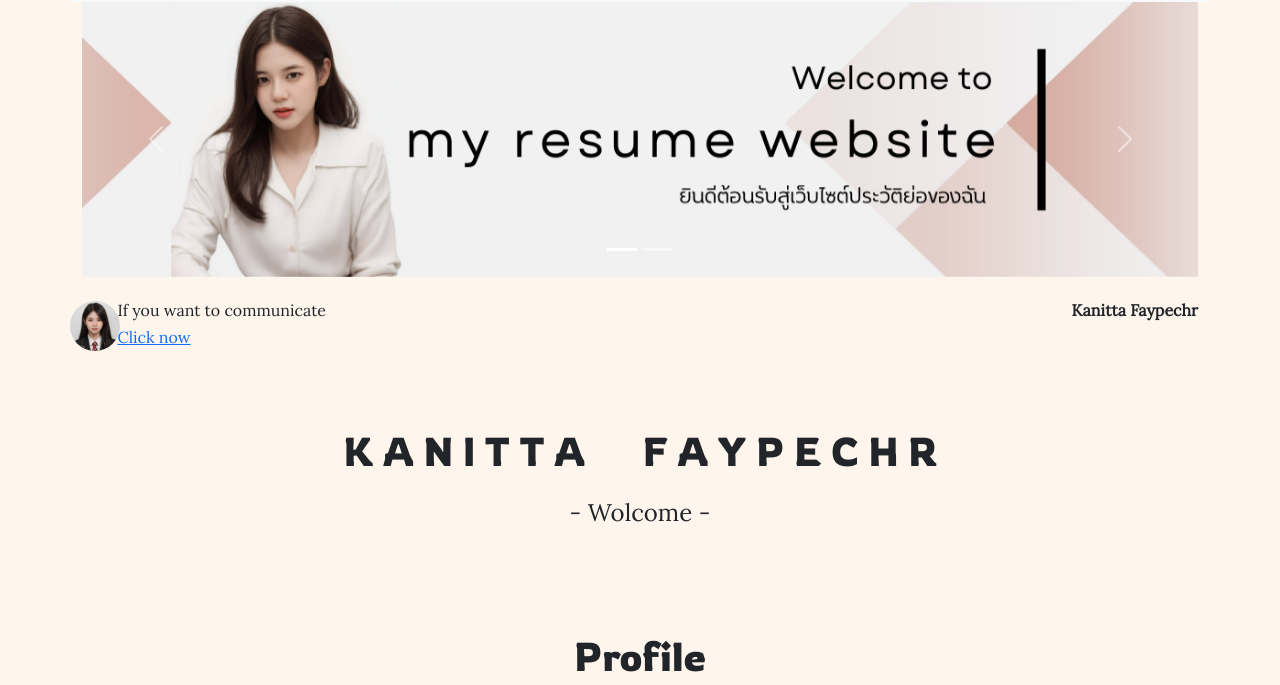
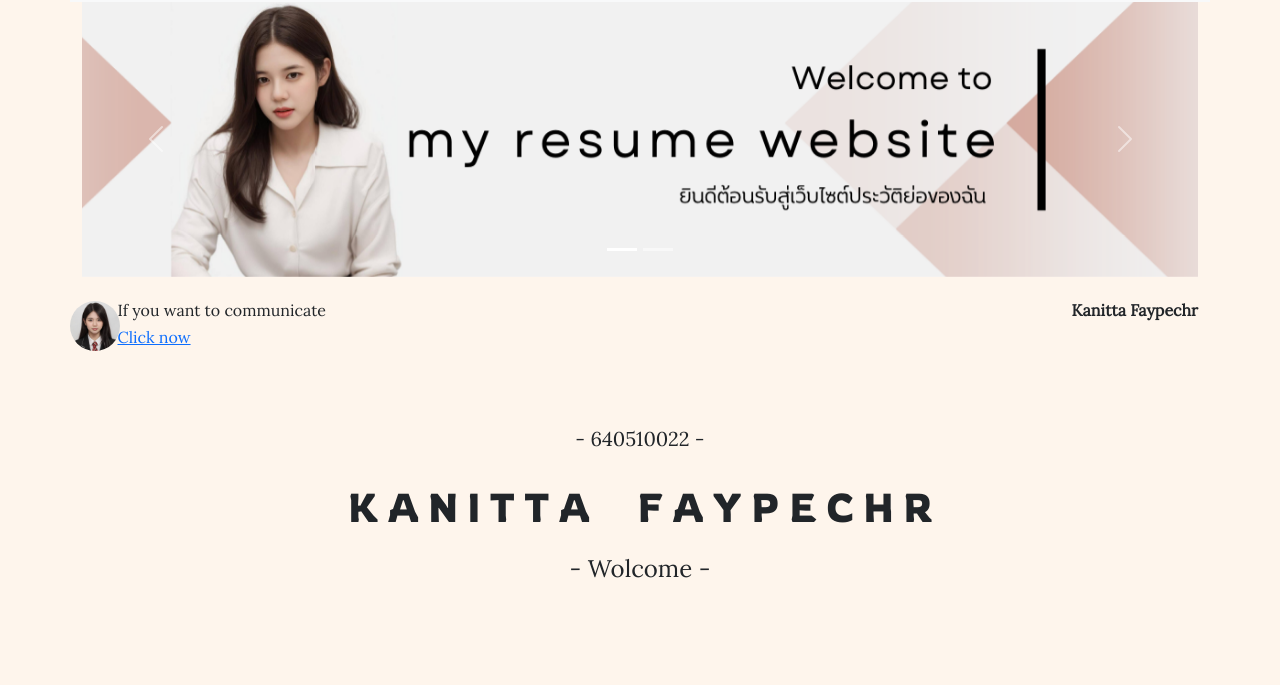
Before and after one commit to maylodyy/resume, a plain HTML site: page index.html in a window 1280 px wide. Shown: the part 62-747 px from the top of the page. Drawn offline with nearby package versions, Linux system fonts and the light colour scheme; a web font is replaced by a local one.

Commit message:
version2

```diff
--- a/index.html
+++ b/index.html
@@ -118,7 +118,11 @@
       <br>
       <br>
       <div class="row" style="text-align: center;">
-        <h1> K A N I T T A&nbsp;&nbsp;&nbsp;&nbsp;&nbsp; F A Y P E C H R </h1>
+        <h5> - 640510022 -  </h5>
+      </div>
+      <br>
+      <div class="row" style="text-align: center;">
+        <h1> K A N I T T A&nbsp;&nbsp;&nbsp;&nbsp; F A Y P E C H R </h1>
         <br>
         <br>
         <br>
```
Also changed, not shown: 1 other file.
